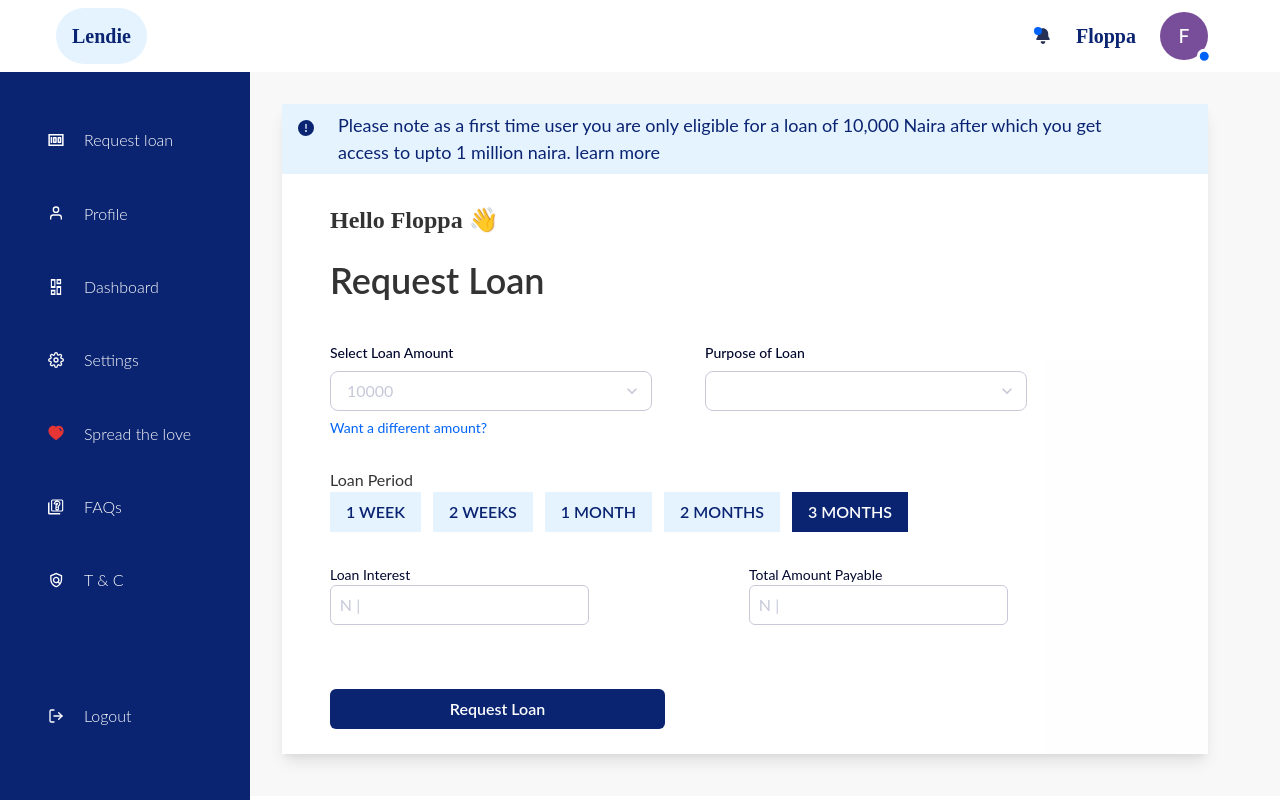
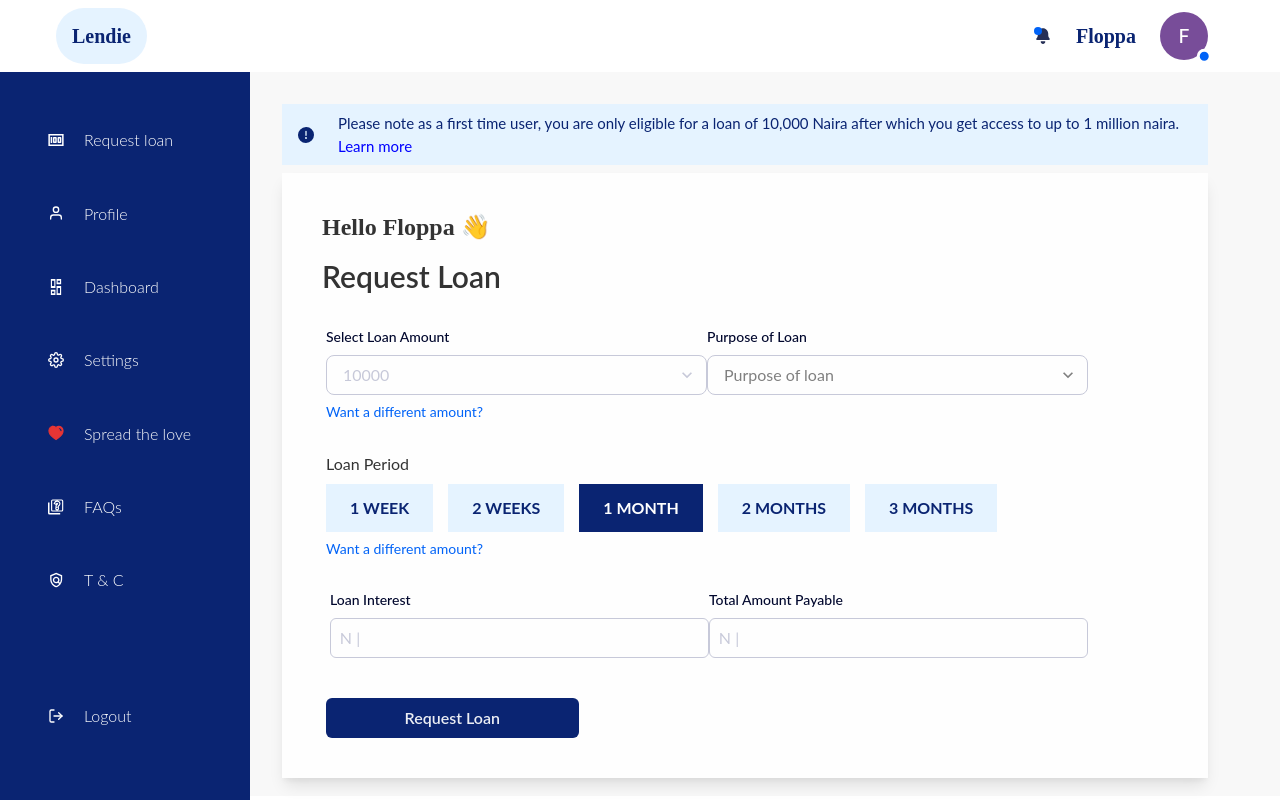
Before and after one commit to Abdul-Asa/Lendie-Loan-App, a React (Create React App) app: page /user/home in a window 1280 px wide. Built offline with nearby package versions, Linux system fonts and the light colour scheme; sample sign-in values are in the browser's storage.

Commit message:
Done with Request, profile and FAQ

```diff
--- a/src/components/dashboard/Info.js
+++ b/src/components/dashboard/Info.js
@@ -1,25 +1,18 @@
-import React from 'react'
-import { Stack, Box, Text, Link, Flex } from '@chakra-ui/react'
-import {WarningIcon} from '@chakra-ui/icons'
-
+import React from 'react';
+import { Text, Link, Flex } from '@chakra-ui/react';
+import { WarningIcon } from '@chakra-ui/icons';
 
 function Info() {
-    return (
-        <Stack>
-            <Box bg='#E5F3FF' >
-                <Flex>
-                    <WarningIcon m={4} color='#0A2472'/>
-                    <Text color='#0A2472' fontFamily='Lato' fontSize='18px' m={2}>
-                        Please note as a first time user you are only eligible for a loan of 10,000 Naira after which you
-                        get <br /> access to upto 1 million naira.{" "}
-                        <Link>
-                            learn more
-                        </Link>
-                    </Text>
-                </Flex>
-            </Box>
-        </Stack>
-    )
+  return (
+    <Flex bg="brand.100" align={['start', 'center']}>
+      <WarningIcon m={4} color="#0A2472" />
+      <Text color="#0A2472" fontSize={['12px', '15px']} m={2}>
+        Please note as a first time user, you are only eligible for a loan of
+        10,000 Naira after which you get access to up to 1 million naira.&nbsp;
+        <Link color="blue"> Learn more</Link>
+      </Text>
+    </Flex>
+  );
 }
 
-export default Info
+export default Info;
--- a/src/components/dashboard/Profile.js
+++ b/src/components/dashboard/Profile.js
@@ -1,10 +1,6 @@
-import { useState } from 'react';
 import {
-  Heading,
   Box,
-  Flex,
   Stack,
-  Text,
   Tabs,
   TabList,
   TabPanels,
@@ -36,9 +32,9 @@ const Profile = () => {
 
         <Box
           mt="6"
-          borderStyle="solid"
+          // borderStyle="solid"
           bg="whiteAlpha.900"
-          maxH="650px"
+          maxH="610px"
           minW="280px"
           shadow="lg"
           overflow="auto"
--- a/src/components/dashboard/RequestLoan.js
+++ b/src/components/dashboard/RequestLoan.js
@@ -1,91 +1,213 @@
-import React from 'react'
-import Info from './Info'
+import React from 'react';
+import Info from './Info';
+import {
+  Box,
+  Heading,
+  Stack,
+  Flex,
+  Input,
+  FormControl,
+  FormLabel,
+  FormHelperText,
+  Select,
+  Text,
+  Button,
+  InputGroup,
+  InputLeftElement,
+  useRadio,
+  useRadioGroup,
+} from '@chakra-ui/react';
+//
+function RequestLoan() {
+  // 1. Create a component that consumes the `useRadio` hook
+  function RadioCard(props) {
+    const { getInputProps, getCheckboxProps } = useRadio(props);
 
-import { Box, Heading, Flex, Input, FormControl, FormLabel, FormHelperText, Select, Text, Button,InputGroup, InputLeftElement } from '@chakra-ui/react'
+    const input = getInputProps();
+    const checkbox = getCheckboxProps();
 
+    return (
+      <Box as="label">
+        <input {...input} />
+        <Box
+          {...checkbox}
+          bg="brand.100"
+          color="brand.300"
+          cursor="pointer"
+          w={['full', '50%', 'full']}
+          fontWeight="bold"
+          _checked={{
+            bg: 'brand.300',
+            color: 'white',
+          }}
+          _focus={{
+            boxShadow: 'outline',
+          }}
+          px={6}
+          py={3}
+        >
+          {props.children}
+        </Box>
+      </Box>
+    );
+  }
 
-function RequestLoan() {
+  const options = ['1 WEEK', '2 WEEKS', '1 MONTH', '2 MONTHS', '3 MONTHS'];
+
+  const { getRootProps, getRadioProps } = useRadioGroup({
+    name: 'time',
+    defaultValue: '1 MONTH',
+    onChange: console.log,
+  });
+
+  const group = getRootProps();
+
   return (
-        <Box h='120vh' max-height='100%'>
+    <Stack ml={{ base: 0, md: '250px' }} mr={{ base: 0, md: 10 }}>
       <Info />
-            <Box mt='16px' pl={12}>
-                <Heading color='#333333' fontSize='24px' pt={4}>
+      <Box
+        mt="6"
+        p={[3, 8, 10]}
+        bg="whiteAlpha.900"
+        maxH="610px"
+        shadow="lg"
+        overflow="auto"
+      >
+        <Heading color="#333333" fontSize="24px">
           Hello Floppa 👋
         </Heading>
-                <Heading color='#333333' fontFamily='Lato' fontStyle='normal' fontSize='36px' fontWeight='600' pt={6}>
+        <Heading
+          color="#333333"
+          fontFamily="Lato"
+          fontStyle="normal"
+          fontSize="30px"
+          fontWeight="600"
+          pt={4}
+        >
           Request Loan
         </Heading>
-            </Box>
-            <Box pl={12} pt={10}>
-                <Flex>
+        <Flex
+          pl={1}
+          pt={8}
+          direction={['column', 'column', 'row']}
+          mr={[0, 20]}
+        >
           <FormControl>
-                        <FormLabel color="#00072D" fontSize='14px'>
+            <FormLabel color="#00072D" fontSize="14px">
               Select Loan Amount
             </FormLabel>
-                        <Select placeholder='10000' color='#C7C9D9' borderColor='#C7C9D9' borderRadius='8px' w='322px'>
+            <Select
+              placeholder="10000"
+              color="#C7C9D9"
+              borderColor="#C7C9D9"
+              borderRadius="8px"
+              maxW="400px"
+            >
               <option>1000</option>
               <option>2000</option>
               <option>3000</option>
               <option>5000</option>
               <option>8000</option>
             </Select>
-                        <FormHelperText color="#0063F7" fontSize='14px'>Want a different amount?</FormHelperText>
+            <FormHelperText color="#0063F7" fontSize="14px">
+              Want a different amount?
+            </FormHelperText>
           </FormControl>
-                    <FormControl mr={32}>
-                        <FormLabel color="#00072D" fontSize='14px'>
+          <FormControl mt={[3, 0]}>
+            <FormLabel color="#00072D" fontSize="14px">
               Purpose of Loan
             </FormLabel>
-                        <Select color='#C7C9D9' borderColor='#C7C9D9' borderRadius='8px' w='322px'>
-                            <option></option>
-                            <option></option>
-                            <option></option>
-                            <option></option>
-                            <option></option>
+            <Select
+              placeholder="Purpose of loan"
+              color="gray"
+              borderColor="#C7C9D9"
+              borderRadius="8px"
+              maxW="400px"
+            >
+              <option value="DB">Debt consolidation</option>
+              <option value="EE">Emergency expenses</option>
+              <option value="HR">House remodeling</option>
+              <option value="VF">Vehicle finances</option>
+              <option value="SU">Enterprise/Start-up funding</option>
+              <option value="WE">Wedding expenses</option>
+              <option value="CA">Vacation finances</option>
+              <option value="Other">Other...</option>
             </Select>
           </FormControl>
         </Flex>
-            </Box>
-            <Box pl={12} pt={8}>
-                <Text color='#333333'> Loan Period </Text>
-                <Flex >
-                    <Button bg='#E5F3FF' color='#0A2472'mr='12px' borderRadius='none'>1 WEEK</Button>
-                    <Button bg='#E5F3FF' color='#0A2472'mr='12px' borderRadius='none'>2 WEEKS</Button>
-                    <Button bg='#E5F3FF' color='#0A2472'mr='12px' borderRadius='none'>1 MONTH</Button>
-                    <Button bg='#E5F3FF' color='#0A2472'mr='12px' borderRadius='none'>2 MONTHS</Button>
-                    <Button bg='#0A2472' color='#fff'   mr='12px' borderRadius='none'>3 MONTHS</Button>
-                </Flex>
-                <Flex >
-                    <Box pt={8}>
-                        <Text color='#00072D' fontSize='14px'>Loan Interest</Text>
+        <Box pl={1} pt={8} mb={[32, 28, 0]}>
+          <FormControl>
+            <Text color="#333333">Loan Period</Text>
+            <Stack
+              {...group}
+              pt={2}
+              spacing="15px"
+              direction={['column', 'column', 'row']}
+              px={[2, 0]}
+            >
+              {options.map((value) => {
+                const radio = getRadioProps({ value });
+                return (
+                  <RadioCard key={value} {...radio}>
+                    {value}
+                  </RadioCard>
+                );
+              })}
+            </Stack>
+            <FormHelperText color="#0063F7" fontSize="14px">
+              Want a different amount?
+            </FormHelperText>
+          </FormControl>
+          <Flex
+            pl={1}
+            pt={8}
+            direction={['column', 'column', 'row']}
+            mr={[0, 20]}
+          >
+            <FormControl>
+              <FormLabel color="#00072D" fontSize="14px">
+                Loan Interest
+              </FormLabel>
               <InputGroup>
                 <InputLeftElement
-                                color='#C7C9D9'
+                  color="#C7C9D9"
                   pointerEvents="none"
-                                children= 'N |'
+                  children="N |"
                 />
-                            <Input borderColor='#C7C9D9' />
+                <Input borderColor="#C7C9D9" maxW="400px" isReadOnly />
               </InputGroup>
-                    </Box>
-                    <Box pt={8} ml={40}>
-                        <Text color='#00072D' fontSize='14px'>Total Amount Payable</Text>
+            </FormControl>
+            <FormControl mt={[3, 0]}>
+              <FormLabel color="#00072D" fontSize="14px">
+                Total Amount Payable
+              </FormLabel>
               <InputGroup>
                 <InputLeftElement
-                                color='#C7C9D9'
+                  color="#C7C9D9"
                   pointerEvents="none"
-                                children= 'N |'
+                  children="N |"
                 />
-                            <Input borderColor='#C7C9D9' />
+                <Input borderColor="#C7C9D9" maxW="400px" isReadOnly />
               </InputGroup>
-                    </Box>
+            </FormControl>
           </Flex>
-                <Button color='#FFFFFF' bg='#0A2472' mt={16} w='335px' borderRadius='6px' fontSize='16px'>
+
+          <Button
+            mt={10}
+            w={['full', '30%']}
+            padding="14px 32px"
+            color="whiteAlpha.900"
+            _hover={{
+              bgColor: '#0E6BA8',
+            }}
+            bgColor="brand.300"
+          >
             Request Loan
           </Button>
         </Box>
       </Box>
-
-
-    )
+    </Stack>
+  );
 }
 
-export default RequestLoan
+export default RequestLoan;
--- a/src/components/forms/PersonalDetails.js
+++ b/src/components/forms/PersonalDetails.js
@@ -4,20 +4,80 @@ import {
   Box,
   Button,
   Stack,
-  Select,
   FormControl,
   FormLabel,
+  Flex,
+  IconButton,
   Input,
+  HStack,
 } from '@chakra-ui/react';
 import React, { useState } from 'react';
+import { AiFillCamera } from 'react-icons/ai';
+import { profilePicAction } from '../../utils/Actions';
 
 const PersonalDetails = () => {
   const [editMode, setEditMode] = useState(false);
+  const [profilePic, setProfilePic] = useState({});
+  const [imgPath, setPath] = useState({});
+  const [loading, setLoading] = useState(false);
+
+  const handleFileChange = ({ target }) => {
+    setProfilePic(target.files[0]);
+    setPath(URL.createObjectURL(target.files[0]));
+    console.log(loading);
+  };
+
+  const submitForm = () => {
+    const imageData = new FormData();
+    imageData.append('image', profilePic);
+    setLoading(true);
+    profilePicAction(imageData)
+      .then((response) => {
+        // setError(response);
+        console.log(response);
+        setLoading(false);
+      })
+      .catch((err) => {
+        // setError(err);
+        setLoading(false);
+        console.log(err);
+      });
+  };
+
   return (
     <Stack p={[2, 4, 6]} spacing="30px">
       <Heading fontSize="2xl">Personal Details</Heading>
       <FormControl px={[0, 2]} w="full">
-        <Avatar size="lg" name="Floppa" mb={2} />
+        <Flex align="end" mb={2}>
+          <Avatar
+            size="lg"
+            name="Floppa"
+            src={imgPath}
+            position="relative"
+          ></Avatar>
+          <Input
+            type="file"
+            id="image"
+            display="none"
+            name="image"
+            accept="image/*"
+            size="sm"
+            onChange={handleFileChange}
+          />
+          {editMode && (
+            <IconButton
+              as={AiFillCamera}
+              variant="link"
+              boxSize="8"
+              left="50"
+              color="red"
+              position="absolute"
+              onClick={() => {
+                document.getElementById('image').click();
+              }}
+            />
+          )}
+        </Flex>
         <Stack
           direction={['column', 'column', 'row']}
           spacing={['', '5px', '60px']}
@@ -132,19 +192,19 @@ const PersonalDetails = () => {
             isDisabled={!editMode}
           />
         </Box>
-
+        <HStack align="center" mt={8} mb={[32, 28, 0]}>
           <Button
             w={['full', '30%']}
             padding="14px 32px"
-          alignSelf={{ sm: 'center', md: 'auto' }}
             color="whiteAlpha.900"
             _hover={{
               bgColor: '#0E6BA8',
             }}
-          mt={8}
-          mb={[32, 28, 0]}
             bgColor="brand.300"
             onClick={() => {
+              if (editMode) {
+                submitForm();
+              }
               setEditMode(!editMode);
             }}
           >
@@ -152,15 +212,11 @@ const PersonalDetails = () => {
           </Button>
           {editMode && (
             <Button
-            w={['full', '30%']}
               padding="14px 32px"
-            alignSelf={{ sm: 'center', md: 'auto' }}
               color="whiteAlpha.900"
               _hover={{
                 bgColor: '#0E6BA8',
               }}
-            mt={8}
-            mb={[32, 28, 0]}
               bgColor="brand.300"
               onClick={() => {
                 setEditMode(!editMode);
@@ -169,6 +225,7 @@ const PersonalDetails = () => {
               Cancel
             </Button>
           )}
+        </HStack>
       </FormControl>
     </Stack>
   );
--- a/src/pages/Dashboard.js
+++ b/src/pages/Dashboard.js
@@ -99,6 +99,16 @@ const LandingPage = () => {
         </Flex>
 
         <Box as="main" p={[3, '8']} bg="#F8F8F8" h="90.5vh">
+          <Switch>
+            <Route exact path={`${path}/`}>
+              {/* <Box>Request loan</Box> */}
+
+              <RequestLoan />
+            </Route>
+            <Route path={`${path}/profile`}>
+              <Profile />
+            </Route>
+            <Route path={`${path}/settings`}>
               <Box
                 ml={{ base: 0, md: '250px' }}
                 mr={{ base: 0, md: 10 }}
@@ -109,33 +119,60 @@ const LandingPage = () => {
                 shadow="lg"
                 overflow="auto"
               >
-            <Switch>
-              <Route exact path={`${path}/`}>
-                {/* <Box>Request loan</Box> */}
-                <RequestLoan />
-              </Route>
-              <Route path={`${path}/profile`}>
-                <Box>Profile</Box>
-              </Route>
-              <Route path={`${path}/settings`}>
                 <Box>Settings</Box>
+              </Box>
             </Route>
             <Route path={`${path}/overview`}>
-                <Box>History</Box>
-              </Route>
-              <Route path={`${path}/share`}>
-                <Box>Spread the love</Box>
-              </Route>
-              <Route path={`${path}/FAQs`}>
-                <FAQ />
-              </Route>
-              <Route path={`${path}/terms&conditions`}>
               <Box
                 ml={{ base: 0, md: '250px' }}
                 mr={{ base: 0, md: 10 }}
                 borderStyle="solid"
                 bg="whiteAlpha.900"
                 maxH="650px"
+                minW="280px"
+                shadow="lg"
+                overflow="auto"
+              >
+                <Box>History</Box>
+              </Box>
+            </Route>
+            <Route path={`${path}/share`}>
+              <Box
+                ml={{ base: 0, md: '250px' }}
+                mr={{ base: 0, md: 10 }}
+                borderStyle="solid"
+                bg="whiteAlpha.900"
+                maxH="680px"
+                minW="280px"
+                shadow="lg"
+                overflow="auto"
+              >
+                <Box>Spread the love</Box>
+              </Box>
+            </Route>
+            <Route path={`${path}/FAQs`}>
+              <Box
+                ml={{ base: 0, md: '250px' }}
+                mr={{ base: 0, md: 10 }}
+                pb={{ base: 20, md: 3 }}
+                borderStyle="solid"
+                bg="whiteAlpha.900"
+                maxH="680px"
+                minW="280px"
+                shadow="lg"
+                overflow="auto"
+              >
+                <FAQ />
+              </Box>
+            </Route>
+            <Route path={`${path}/terms&conditions`}>
+              <Box
+                ml={{ base: 0, md: '250px' }}
+                mr={{ base: 0, md: 10 }}
+                pb={{ base: 20, md: 3 }}
+                borderStyle="solid"
+                bg="whiteAlpha.900"
+                maxH="680px"
                 minW="280px"
                 shadow="lg"
                 overflow="auto"
@@ -147,7 +184,6 @@ const LandingPage = () => {
         </Box>
       </Box>
     </Box>
-    </Box>
   );
 };
 
--- a/src/utils/Actions.js
+++ b/src/utils/Actions.js
@@ -1,7 +1,9 @@
-// import { removeUser, getUser } from './LocalStorage';
+import { getUser } from './LocalStorage';
 import axios from 'axios';
 
 // const { BASEURL } = 'https://lendie-loan-app.herokuapp.com';
+
+const user = getUser();
 
 export const loginAction = async (data) => {
   return await axios
@@ -26,3 +28,14 @@ export const verifyUser = (url) => {
       return response.data;
     });
 };
+
+export const profilePicAction = async (data) => {
+  return axios
+    .patch(
+      `http://lendie-loan-app.herokuapp.com/api/user/profile-pic/${user.id}`,
+      data
+    )
+    .then((response) => {
+      return response.data;
+    });
+};
```
Also changed, not shown: src/components/forms/CardDetails.js (+121 -65 lines), src/components/icons/Visa.svg (added), src/components/icons/chip.svg (added). Lines whose indentation alone changed are shown as unchanged.
